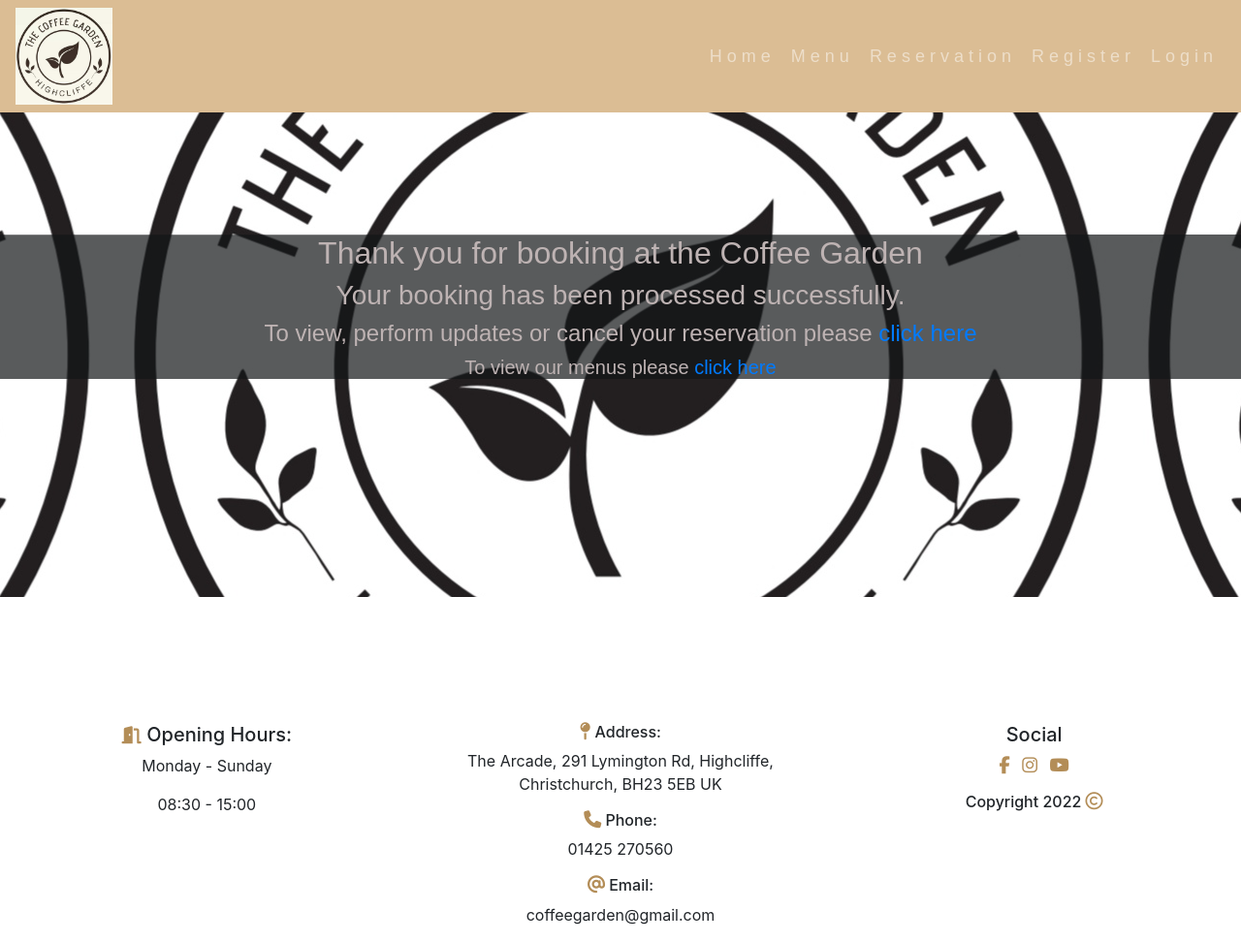
After one commit to Code-Institute-Submissions/henryl74-The-Coffee-Garden-PP4, a Django app: page /thank_you/ in a window 1280 px wide. The commit adds this page. Shown: the whole page at 97% size. Run offline with Django 3.2, Linux system fonts and the light colour scheme; some libraries are stand-ins or nearby versions.

Commit message:
Update views.py and urls.py files to rectify error message, added a thank_you.html file to the templates directory

```diff
--- a/restaurant/urls.py
+++ b/restaurant/urls.py
@@ -9,8 +9,8 @@ urlpatterns = [
     path(
         'manage_bookings/',
         views.ListBookingView.as_view(), name='manage_bookings'),
-    path(
-        'update_booking/<booking_id>',
-        views.update_booking_view, name='update'),
+    path('thank_you/', views.ThankYou.as_view(), name='thank_you'),
+    path('update_booking/', views.ListBookingView.as_view(), name='update_booking'),
+    path('edit_bookings/<booking_id>', views.edit_booking_view, name='edit'),
     path('delete_booking/<booking_id>', views.delete_booking, name='delete'),
 ]
--- a/restaurant/views.py
+++ b/restaurant/views.py
@@ -4,7 +4,7 @@ from .models import Booking
 from .forms import OnlineForm
 from django.contrib import messages
 from django.views.generic.edit import FormView
-from .forms import OnlineForm
+from django.contrib.auth.decorators import login_required
 
 # Create your views here.
 
@@ -52,6 +52,16 @@ class BookingView(FormView):
         return render(request, 'thank_you.html')
 
 
+class ThankYou(generic.DetailView):
+    """
+    Renders the Thank You page in the browser
+    """
+    template_name = 'thank_you.html'
+
+    def get(self, request):
+        return render(request, 'thank_you.html')
+
+
 class Menu(generic.DetailView):
     """
     Renders the Menu page in the browser
@@ -93,7 +103,8 @@ class ListBookingView(generic.DetailView):
             return redirect('account_login')
 
 
-def update_booking_view(request, booking_id):
+@login_required
+def edit_booking_view(request, booking_id):
     """
     When a user is on the My Bookings page
     which can only be accessed if you are
@@ -105,21 +116,29 @@ def update_booking_view(request, booking_id):
     they will be redirected to the home page and a
     confimation message will appear.
     """
-    booking = get_object_or_404(Booking, id=booking_id)
-    if request.method == 'POST':
-        form = OnlineForm(data=request.POST, instance=booking)
-        if form.is_valid():
-            form.save()
-            # Pops up a message to the user when a booking is edited
-            messages.success(request, 'Your booking has been updated')
+
+    if request.user.is_authenticated:
+        booking = get_object_or_404(Booking, id=booking_id)
+        if booking.user == request.user:
+            if request.method == 'POST':
+                form = OnlineForm(data=request.POST, instance=booking)
+                if form.is_valid():
+                    form.save()
+                    # Pops up a message to the user when a booking is edited
+                    messages.success(request, 'Your booking has been updated')
+                    return redirect('/')
+        else:
+            messages.error(request, 'You do not have the authority to access this page!')
             return redirect('/')
+
     form = OnlineForm(instance=booking)
 
     return render(request, 'manage_bookings.html', {
         'form': form
-    })
+        })
 
 
+@login_required
 def delete_booking(request, booking_id):
     """
     When a user is on the My Bookings page
@@ -129,8 +148,13 @@ def delete_booking(request, booking_id):
     booking id, redirect the user back to the home page and
     pop up a confimation message will appear.
     """
-    booking = get_object_or_404(Booking, id=booking_id)
-    booking.delete()
-    # Pops up a message to the user when a bookings is cancelled
-    messages.success(request, 'Your booking has been cancelled')
-    return redirect('/')
+    if request.user.is_authenticated:
+        booking = get_object_or_404(Booking, id=booking_id)
+        if booking.user == request.user:
+            booking.delete()
+            # Pops up a message to the user when a bookings is cancelled
+            messages.success(request, 'Your booking has been cancelled')
+            return redirect('/')
+        else:
+            messages.error(request, 'You do not have the authority to access this page!')
+            return redirect('/')
--- a/static/css/style.css
+++ b/static/css/style.css
@@ -99,7 +99,6 @@ header {
 
 /* Menu page */
 
-
 .background-image {
     background-image: url('../images/coffee_garden_logo.jpg');
     background-size: cover;
@@ -183,6 +182,77 @@ header {
     border-width: 1px;
     margin-left: 450px;
     text-align: center;
+}
+
+/* reservations page */
+
+.book_a_table {
+    background-image: url('../images/coffee_garden_logo.jpg');
+    background-size: cover;
+    background-position: center;
+    background-attachment: fixed;
+}
+
+.booking_container {
+    width: 800px;
+    height: auto;
+    padding-left: 137px;
+    border-style: solid;
+    border-color: #ffffff;
+    color: #ffffff;
+    background-color: rgba(52, 56, 61, 0.7);
+    border-width: 1px;
+    margin: auto;
+    padding-bottom: 10px;
+}
+
+.login_container {
+    width: 800px;
+    height: 550px;
+    padding-left: 137px;
+    border-style: solid;
+    border-color: #ffffff;
+    color: #ffffff;
+    background-color: rgba(52, 56, 61, 0.7);
+    border-width: 1px;
+    margin: auto;
+    padding-top: 71px;
+}
+
+/*Thank you page*/
+
+#thank-you-image {
+    height: 500px;
+    width: 100%;
+    background: url('../images/coffee_garden_logo.jpg') center, center;
+
+
+
+    animation-name: hero-zoom;
+    animation-duration: 5s;
+    animation-fill-mode: backwards;
+}
+
+@keyframes hero-zoom {
+    from {
+        transform: scale(1.5);
+    }
+
+    to {
+        transform: scale(1);
+    }
+}
+
+#outer-box {
+    font-size: 150%;
+    font-family: Dancing Script, sans-serif;
+    color: #beb3b3;
+    text-align: center;
+    height: auto;
+    background-color: rgba(19, 22, 24, 0.7);
+    bottom: 325px;
+    right: 500px;
+    position: sticky;
 }
 
 /* Footer */
--- a/templates/base.html
+++ b/templates/base.html
@@ -50,7 +50,7 @@
                 if the an autherised user is logged in -->
                 {% if user.is_authenticated %}
                 <li class="nav-item">
-                    <a class="nav-link" href="{% url 'update_booking' %}">My Booking</a>
+                    <a class="nav-link" href="{% url 'update_booking' %}">My Bookings</a>
                 </li>
                 <li class="nav-item">
                     <a class="nav-link" href="{% url 'account_logout' %}">Logout</a>
@@ -148,7 +148,7 @@
                             </a>
                         </li>
                     </ul>
-                    <h6 class="uppercase general-sub">Copyright 2022 &nbsp;<i class="fa fa-copyright"
+                    <h6 class="uppercase general-sub">Copyright 2022&nbsp;<i class="fa fa-copyright"
                             aria-hidden="true"></i></h6>
                 </div>
             </div>
--- a/templates/index.html
+++ b/templates/index.html
@@ -5,7 +5,7 @@
 <section id="hero-outer">
     <div id="hero-image"></div>
     <div id="cover-text">
-        <h2>Welcome to The Coffe Garden - Highcliffe</h2>
+        <h2>Welcome to The Coffee Garden - Highcliffe</h2>
         <h3>Locally sourced ingridients and food freshly prepared</h3>
         <p><i class="fa fa-duotone fa-seedling"></i></p>
     </div>
--- /dev/null
+++ b/templates/thank_you.html
@@ -0,0 +1,17 @@
+{% extends "base.html" %}
+
+{% block content %}
+
+<section id="hero-outer">
+    <div id="thank-you-image"></div>
+    <div id="outer-box">
+        <h2>Thank you for booking at the Coffee Garden</h2>
+        <h3>Your booking has been processed successfully.</h3>
+        <h4>To view, perform updates or cancel your reservation please <a href="{% url 'booking' %}">click here</a>
+        </h4>
+        <h5>To view our menus please <a href="{% url 'menu' %}">click here</a></h5>
+    </div>
+
+</section>
+
+{%endblock%}
--- a/templates/update_booking.html
+++ b/templates/update_booking.html
@@ -3,7 +3,7 @@
 {% block content %}
 
 <section id="booking" class="book_a_table">
-    <div class="my_bookings_container">
+    <div class="update_booking_container">
         <h2 class="stroke">My Bookings:</h2>
         <p class="stroke">To update a booking
             please click on the buttons below.</p>
@@ -29,6 +29,4 @@
 </section>
 
 
-
-
 {%endblock%}
--- a/the_coffee_garden/urls.py
+++ b/the_coffee_garden/urls.py
@@ -22,8 +22,8 @@ urlpatterns = [
     path('admin/', admin.site.urls),
     path('', include('restaurant.urls'), name='restaurant'),
     path('accounts/', include('allauth.urls')),
-    # path(
-    #     'favicon.png',
-    #     RedirectView.as_view(url=staticfiles_storage.url('favicon.png')),
-    # ),
+    path(
+        'favicon.png',
+        RedirectView.as_view(url=staticfiles_storage.url('favicon.png')),
+    ),
 ]
```
Also changed, not shown: restaurant/forms.py (+6 -6 lines).
